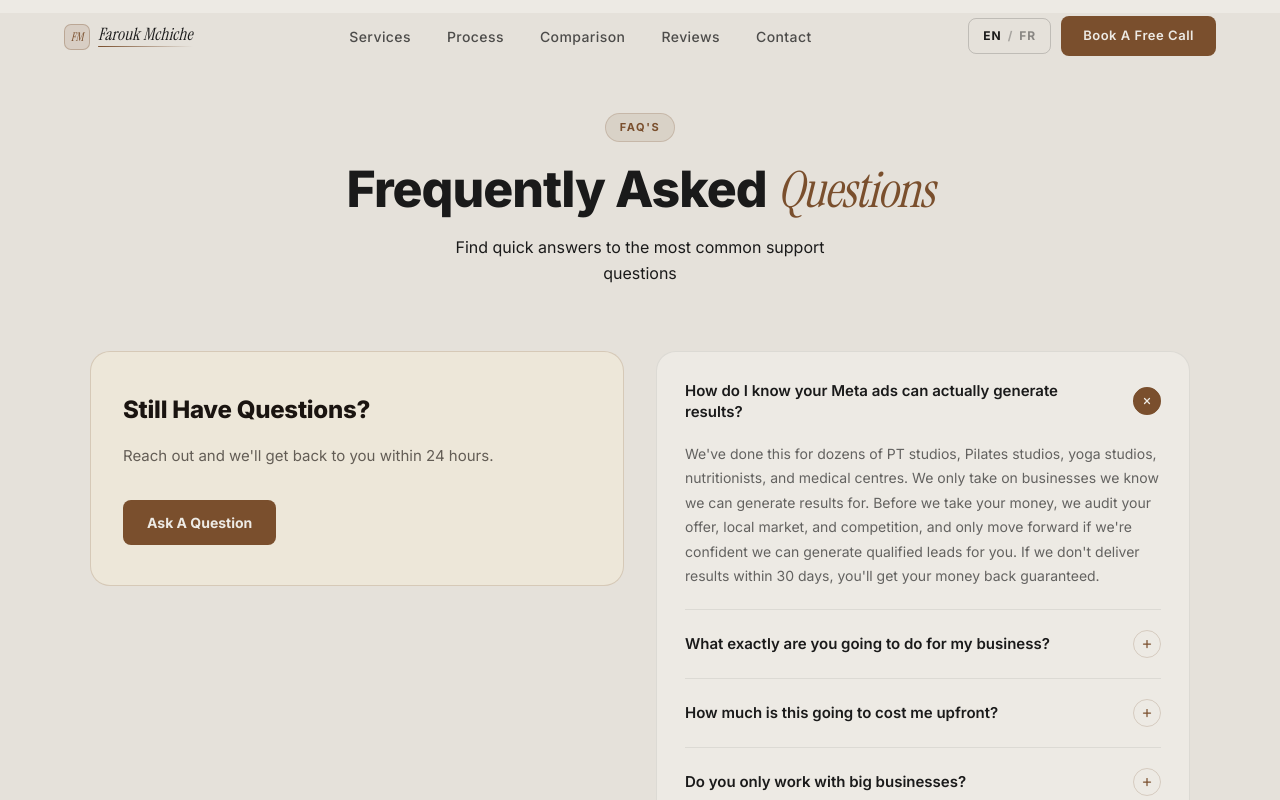
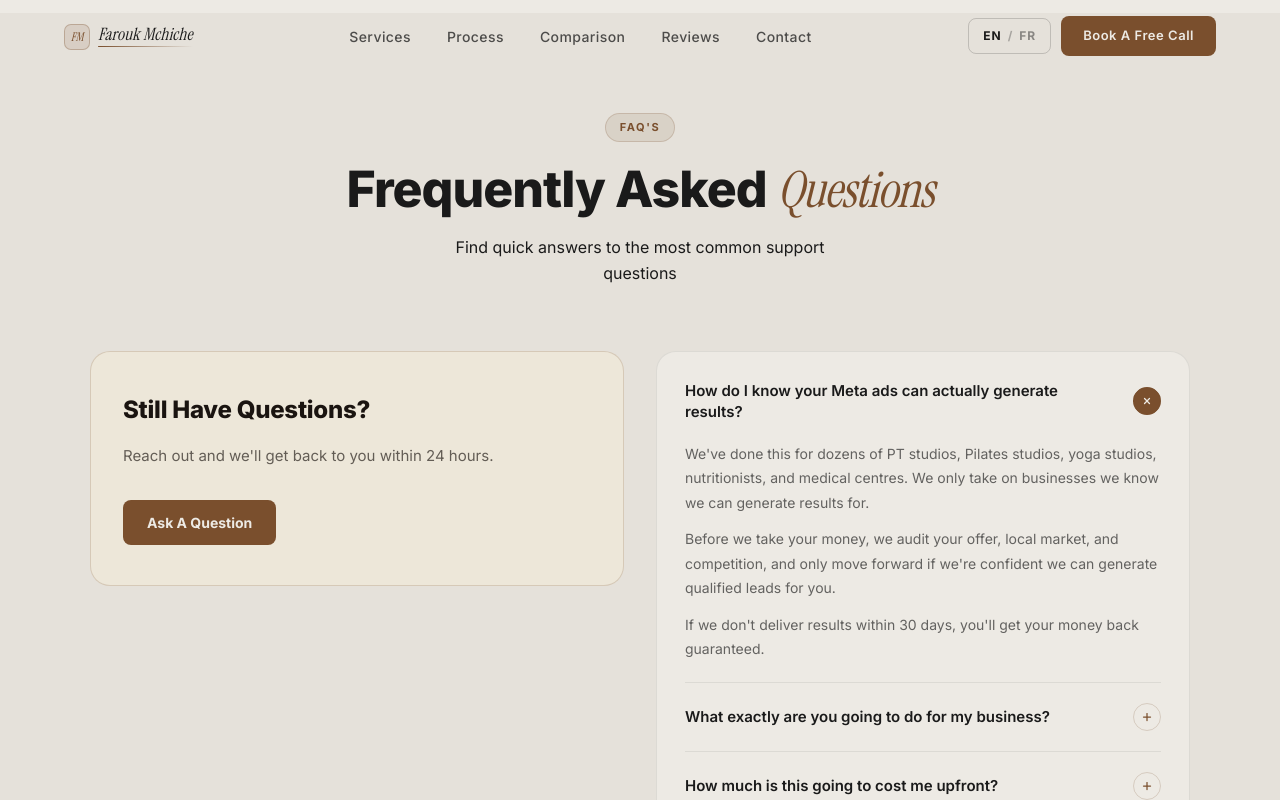
Before and after one commit to ash5442/FM, a Next.js app: page / in a window 1280 px wide. Both pictures are taken after a click on the button "How do I know your Meta ads can actually generate results?". Shown: the part 5061-5861 px from the top of the page. Built offline with nearby package versions, Linux system fonts and the light colour scheme.

Commit message:
fix FAQ paragraph spacing

```diff
--- a/src/components/sections/FAQ.tsx
+++ b/src/components/sections/FAQ.tsx
@@ -25,7 +25,13 @@ function AccordionItem({ q, a }: { q: string; a: string }) {
       <AnimatePresence initial={false}>
         {open && (
           <motion.div key="content" initial={{ height: 0, opacity: 0 }} animate={{ height: "auto", opacity: 1 }} exit={{ height: 0, opacity: 0 }} transition={{ duration: 0.28, ease: "easeInOut" }} style={{ overflow: "hidden" }}>
-            <p style={{ paddingBottom: 20, fontSize: 14, color: "#1A1A1A", opacity: 0.65, lineHeight: 1.75 }}>{a}</p>
+            <div style={{ paddingBottom: 20 }}>
+              {a.split("\n\n").map((para, i, arr) => (
+                <p key={i} style={{ fontSize: 14, color: "#1A1A1A", opacity: 0.65, lineHeight: 1.75, marginBottom: i < arr.length - 1 ? 12 : 0 }}>
+                  {para}
+                </p>
+              ))}
+            </div>
           </motion.div>
         )}
       </AnimatePresence>
--- a/src/context/LanguageContext.tsx
+++ b/src/context/LanguageContext.tsx
@@ -139,19 +139,19 @@ const t = {
       items: [
         {
           q: "How do I know your Meta ads can actually generate results?",
-          a: "We've done this for dozens of PT studios, Pilates studios, yoga studios, nutritionists, and medical centres. We only take on businesses we know we can generate results for. Before we take your money, we audit your offer, local market, and competition, and only move forward if we're confident we can generate qualified leads for you. If we don't deliver results within 30 days, you'll get your money back guaranteed.",
+          a: "We've done this for dozens of PT studios, Pilates studios, yoga studios, nutritionists, and medical centres. We only take on businesses we know we can generate results for.\n\nBefore we take your money, we audit your offer, local market, and competition, and only move forward if we're confident we can generate qualified leads for you.\n\nIf we don't deliver results within 30 days, you'll get your money back guaranteed.",
         },
         {
           q: "What exactly are you going to do for my business?",
-          a: "We take the pressure and stress away from you - the studio owner - when it comes to making social media marketing a profitable channel for your fitness business. We don't do contracts. Why? No need to. Our relationships are built on results and trust - we back ourselves to deliver.",
+          a: "We take the pressure and stress away from you - the studio owner - when it comes to making social media marketing a profitable channel for your fitness business.\n\nWe don't do contracts. Why? No need to. Our relationships are built on results and trust - we back ourselves to deliver.",
         },
         {
           q: "How much is this going to cost me upfront?",
-          a: "The paid trial is a one-time €500 upfront. No commitment, no retainers, no 12-month contracts. You actively have to tell us that you want to continue a week before the trial ends so that we can offer you a retainer model, which you can still cancel on a monthly basis.",
+          a: "The paid trial is a one-time €500 upfront. No commitment, no retainers, no 12-month contracts.\n\nYou actively have to tell us that you want to continue a week before the trial ends so that we can offer you a retainer model, which you can still cancel on a monthly basis.",
         },
         {
           q: "Do you only work with big businesses?",
-          a: "Not necessarily. We only care about working with people who are hungry for growth and won't stop expanding when they hit capacity. However, if your business is dead or has zero traction we might not be a good fit. We cannot increase sales in something that there is zero demand for.",
+          a: "Not necessarily. We only care about working with people who are hungry for growth and won't stop expanding when they hit capacity.\n\nHowever, if your business is dead or has zero traction we might not be a good fit. We cannot increase sales in something that there is zero demand for.",
         },
         {
           q: "How long does it take to start seeing results?",
@@ -159,7 +159,7 @@ const t = {
         },
         {
           q: "How much of my time is this going to require?",
-          a: "Barely anything. You just do what you do best: turn leads into customers. We handle all the Meta ads, visuals, copy, and campaign management, and provide weekly updates on what's working and how your campaigns are performing.",
+          a: "Barely anything. You just do what you do best: turn leads into customers.\n\nWe handle all the Meta ads, visuals, copy, and campaign management, and provide weekly updates on what's working and how your campaigns are performing.",
         },
         {
           q: "What happens if I want to cancel?",
```
